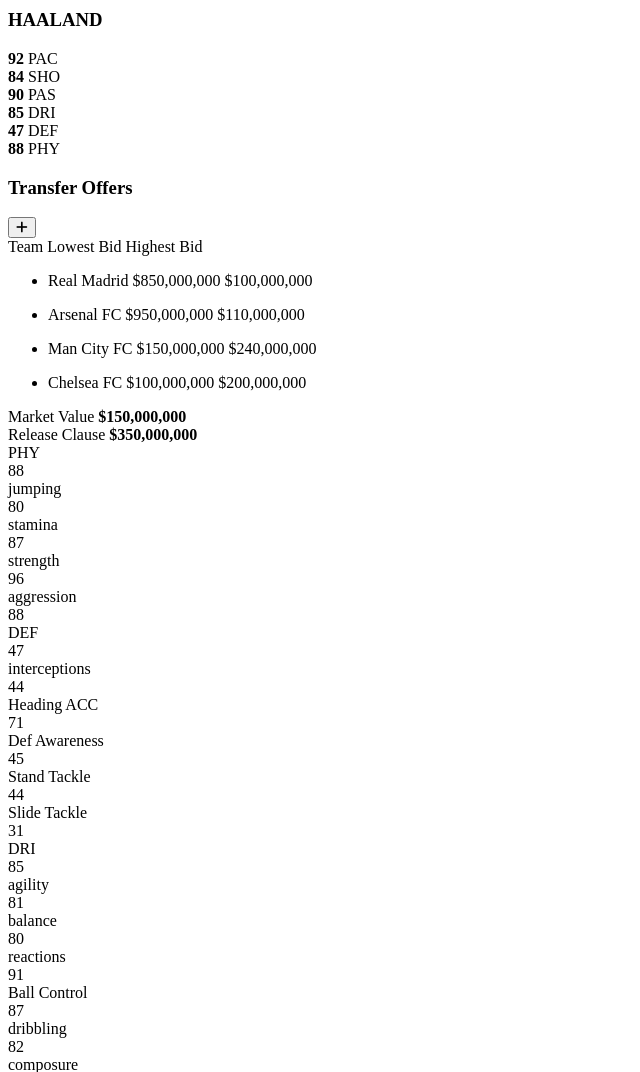
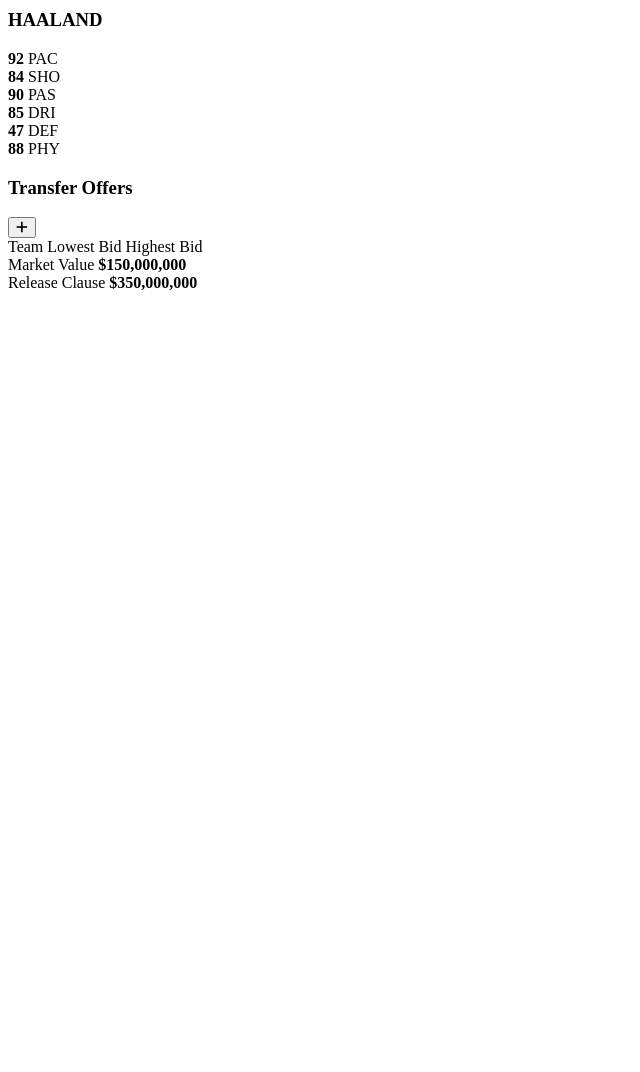
Before and after one commit to Charlieg191984/fifa-player-card, a website built with Parcel: page index.html in a window 1280 px wide. Shown: the part 689-1761 px from the top of the page, without its empty margins (0-640 px from the left). After the commit the page ends 989 px from the top, so only its background shows below. Built offline with nearby package versions, Linux system fonts and the light colour scheme; files whose address does not match are found by name.

```diff
--- a/index.html
+++ b/index.html
@@ -16,11 +16,3 @@
 
     <div id="app">
     </div>
-
-    <div class="attribute-main">
-
-    </div>
-    <script src="JS/app.js"></script>
-</body>
-
-</html>
```
